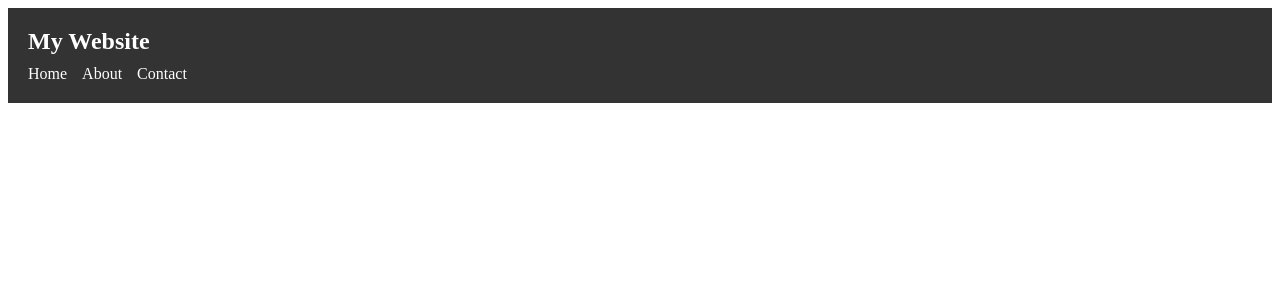
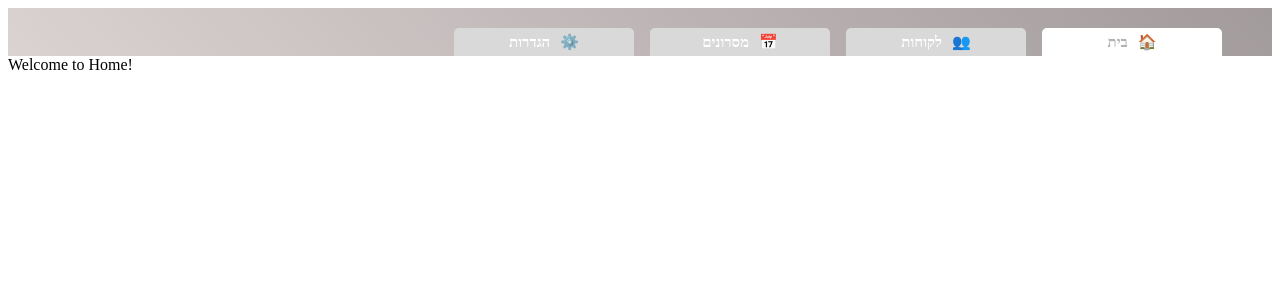
Before and after one commit to yarin-cohen02/MicroBeauty, a React (Create React App) app in the folder frontend/: page / in a window 1280 px wide. Shown: the top 300 px of the page. Built offline with nearby package versions, Linux system fonts and the light colour scheme.

Commit message:
creating a header

```diff
--- a/frontend/src/App.js
+++ b/frontend/src/App.js
@@ -1,16 +1,37 @@
-import React from "react";
+import React, { useState } from "react";
 import Header from "./components/Header";
+import CustomersPage from "./pages/CustomersPage";
 
 const App = () => {
-  const links = [
-    { name: "Home", href: "/" },
-    { name: "About", href: "/about" },
-    { name: "Contact", href: "/contact" },
+
+  const [currentPage, setCurrentPage] = useState("בית");
+
+  const menuTabs = [
+    { name: "בית", icon: "🏠" },
+    { name: "לקוחות", icon: "👥" },
+    { name: "מסרונים", icon: "📅" },
+    { name: "הגדרות", icon: "⚙️" },
   ];
+
+  const renderPage = () => {
+    switch (currentPage) {
+      case "בית":
+        return <div>Welcome to Home!</div>;
+      case "לקוחות":
+        return <CustomersPage/>;
+      case "מסרונים":
+        return <div>Appointments Page</div>;
+      case "הגדרות":
+        return <div>Settings Page</div>;
+      default:
+        return <div>Page not found</div>;
+    }
+  };
 
   return (
     <div>
-      <Header title="My Website" navigationLinks={links} />
+      <Header menuTabs={menuTabs} onTabClick={setCurrentPage} activeTab={currentPage}/>
+      <main>{renderPage()}</main>
     </div>
   );
 };
--- a/frontend/src/components/Header.js
+++ b/frontend/src/components/Header.js
@@ -1,25 +1,36 @@
 import React from "react";
-import '../styles/Header.css';
+import PropTypes from "prop-types";
+import "../styles/Header.css";
 
-const Header = ({ title, navigationLinks }) => {
+const Header = ({ menuTabs, onTabClick, activeTab }) => {
   return (
     <header className="header">
-      <h1 className="title">{title}</h1>
-        <nav>
-          <ul className="nav-list">
-
-            {navigationLinks.map((link, index) => (
-              <li key={index} className="nav-item">
-                <a href={link.href} className="nav-link">
-                  {link.name}
-                </a>
-              </li>
-            ))}
-
-          </ul>
-        </nav>
+      <ul className="nav-list">
+        {menuTabs.map((tab, index) => (
+          <li
+            key={index}
+            className={`nav-item ${activeTab === tab.name ? "active" : ""}`} // Adding the active class conditionally
+            onClick={() => onTabClick(tab.name)}
+          >
+            <span className="menu-icon">{tab.icon}</span>
+            <span className="menu-name">{tab.name}</span>
+          </li>
+        ))}
+      </ul>
     </header>
   );
 };
 
+Header.propTypes = {
+  menuTabs: PropTypes.arrayOf(
+    PropTypes.shape({
+      name: PropTypes.string.isRequired,
+      pageName: PropTypes.string.isRequired,
+      icon: PropTypes.string.isRequired,
+    })
+  ).isRequired,
+  onTabClick: PropTypes.func.isRequired,
+  activeTab: PropTypes.string.isRequired, // The activeTab prop to control which tab is active
+};
+
 export default Header;
--- a/frontend/src/pages/CustomersPage.js
+++ b/frontend/src/pages/CustomersPage.js
@@ -0,0 +1,11 @@
+import React from "react";
+
+const CustomersPage = () => {
+
+    return (
+        <h1>Welcome to CustomersPage!</h1>
+    );
+
+};
+
+export default CustomersPage;
--- a/frontend/src/styles/Header.css
+++ b/frontend/src/styles/Header.css
@@ -1,32 +1,36 @@
 /* Header.css */
 .header {
-    background-color: #333;
-    padding: 20px;
-  }
-
-  .title {
-    color: #fff;
-    font-size: 24px;
-    margin: 0;
+    text-align: right;
+    background: rgb(219,210,210);
+    background: linear-gradient(48deg, rgba(219,210,210,1) 0%, rgba(162,155,155,1) 100%);
+    padding: 10px 50px 0 50px;
+    font-weight: bold;
+    font-size: 15px;
   }
 
   .nav-list {
     list-style: none;
+    display: flex;
+    flex-direction: row-reverse;
     padding: 0;
     margin: 10px 0 0;
-    display: flex;
-    gap: 15px;
+    gap: 1rem;
   }
 
   .nav-item {
+    background-color: rgb(217, 217, 217);
+    width: 170px;
+    padding: 5px;
     color: #fff;
+    display: flex;
+    flex-direction: row-reverse;
+    gap: 10px;
+    align-items: center;
+    border-radius: 5px 5px 0 0;
+    justify-content: center;
   }
 
-  .nav-link {
-    text-decoration: none;
-    color: inherit;
+  .nav-item.active {
+    background-color: white; /* Or any other color you want for the active tab */
+    color: rgb(181, 178, 178); /* Optional: make the text color of the active tab distinct */
   }
-
-  .nav-link:hover {
-    text-decoration: underline;
-  }
```
